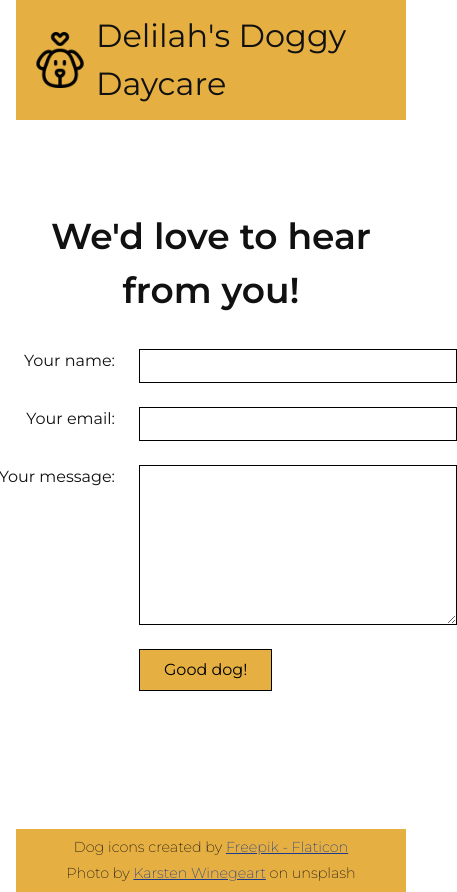
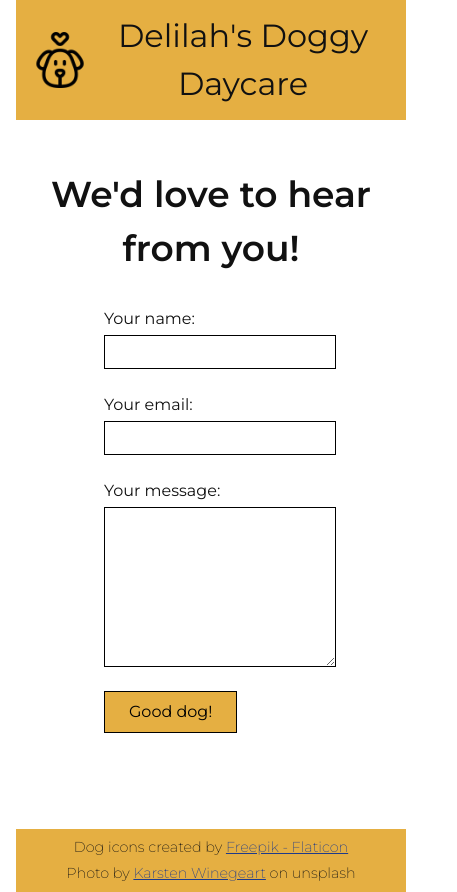
Before and after one commit to eAxqui/asn-js-UPDATED, a plain HTML site: page pages/contact.html in a window 390 px wide. Shown: the whole page, 457 px wide, since content can reach past the window. Drawn offline with Linux system fonts and the light colour scheme.

Commit message:
responsive tweak implementations

```diff
--- a/styles/styles.css
+++ b/styles/styles.css
@@ -356,3 +356,49 @@ main.contact {
   padding: 8px 24px;
   line-height: 1.5;
 }
+
+
+/************* RESPONSIVE TWEAKS *************/
+@media (max-width: 700px) {
+  header {
+    flex-wrap: wrap;
+    justify-content: center;
+    text-align: center;
+  }
+
+  main.index .flex:first-of-type {
+    flex-direction: column;
+    align-items: center;
+  }
+
+  .index .about-us {
+    width: 100%;
+  }
+
+  footer {
+    max-height: none;
+  }
+
+  /* contact form stacks on small screens */
+  .contact form .flex {
+    flex-direction: column;
+    align-items: stretch;
+  }
+
+  .contact label {
+    width: 100%;
+    text-align: left;
+    margin-right: 0;
+    margin-bottom: 4px;
+  }
+
+  .contact input,
+  .contact textarea {
+    width: 100%;
+  }
+
+  #submit-button {
+    margin-left: 0;
+    align-self: flex-start;
+  }
+}
```
